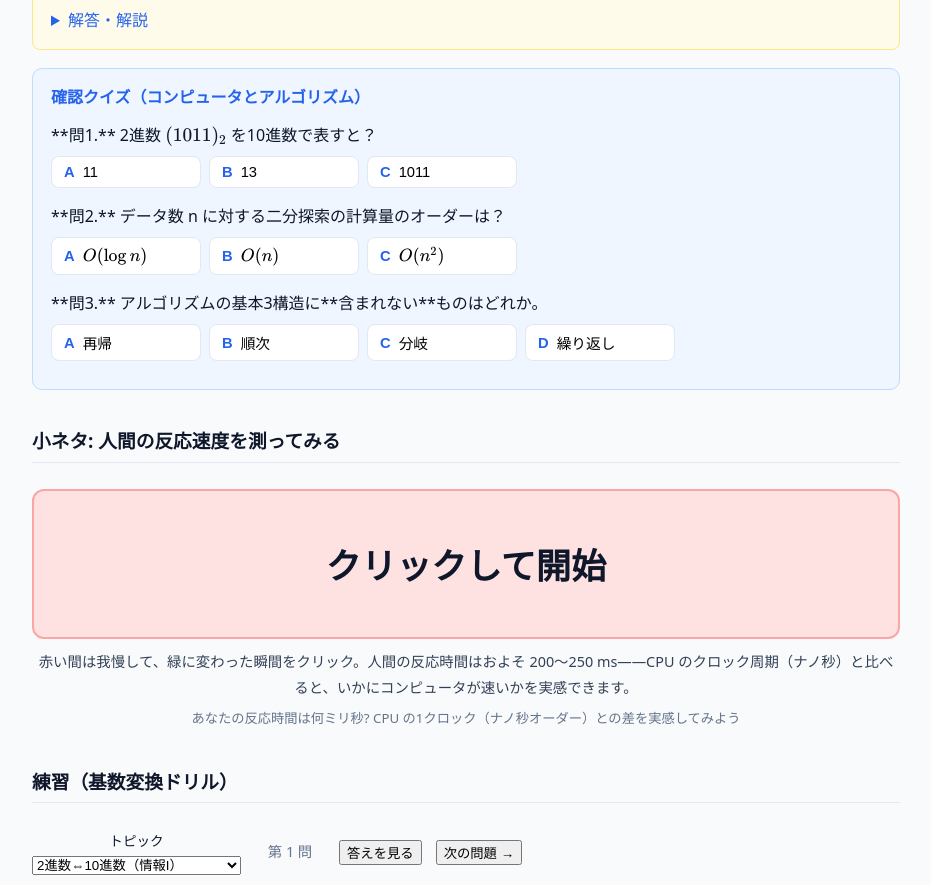
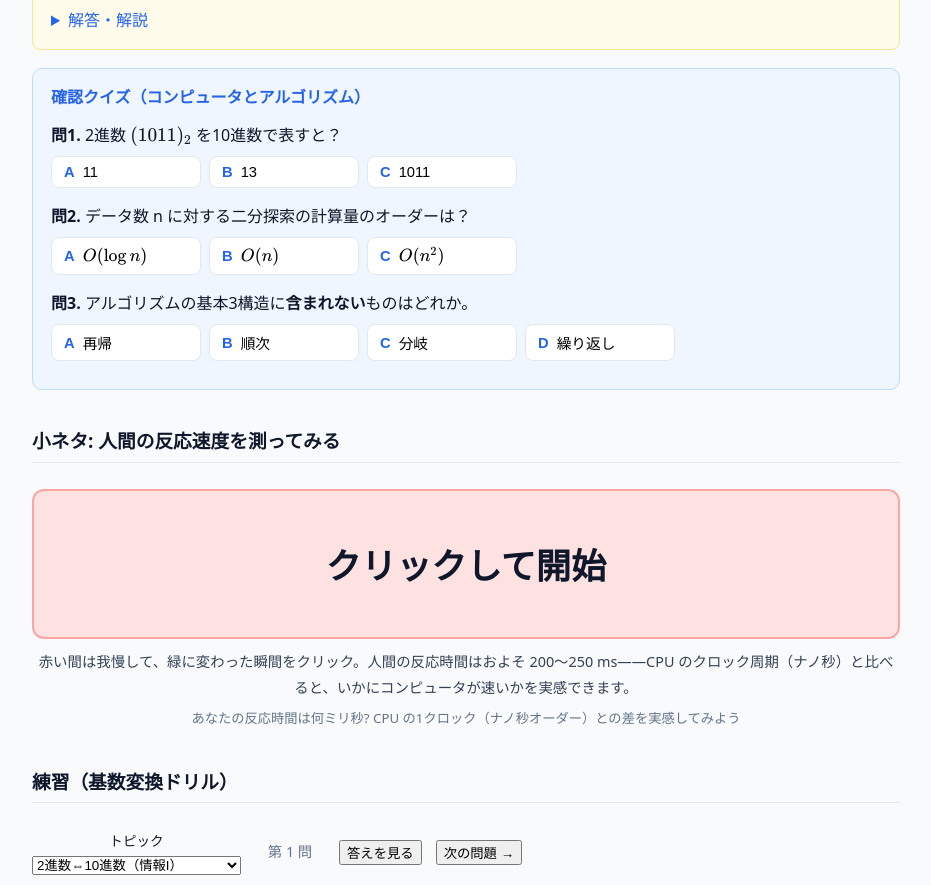
Before and after one commit to akku1139/study-blog, a React (Vite) app: page /subject/info-1/computer-basics-algorithm in a window 1280 px wide. Shown: the part 1320-2205 px from the top of the page, without its empty margins (174-1105 px from the left). Built offline with nearby package versions, Linux system fonts and the light colour scheme.

Commit message:
確認クイズの問番号と解説、ドリルの解答行で太字マークダウンがレンダリングされない不具合を修正（renderMathInText→renderInline）

```diff
--- a/src/components/QuizBlock.tsx
+++ b/src/components/QuizBlock.tsx
@@ -18,7 +18,7 @@ export function QuizBlock({ title, questions }: { title?: string; questions: Qui
         const correct = q.answerIndex;
         return (
           <div key={qi} className="quiz-question">
-            <p className="quiz-q-text">{renderMathInText(`**問${qi + 1}.** ${q.question}`)}</p>
+            <p className="quiz-q-text">{renderInline(`**問${qi + 1}.** ${q.question}`)}</p>
             <div className="quiz-choices">
               {q.choices.map((c, ci) => {
                 let cls = 'quiz-choice';
@@ -38,7 +38,7 @@ export function QuizBlock({ title, questions }: { title?: string; questions: Qui
             {answered && (
               <div className={`quiz-feedback ${selected === correct ? 'ok' : 'ng'}`}>
                 {selected === correct ? '⭕ 正解！' : `❌ 不正解。正解は ${String.fromCharCode(65 + correct)} です。`}
-                {q.explanation && <span className="quiz-explanation">{renderMathInText(q.explanation)}</span>}
+                {q.explanation && <span className="quiz-explanation">{renderInline(q.explanation)}</span>}
               </div>
             )}
           </div>
--- a/src/components/playground/MathDrill.tsx
+++ b/src/components/playground/MathDrill.tsx
@@ -729,7 +729,7 @@ export function MathDrill({ initial }: { initial?: Record<string, unknown> }) {
         <p className="widget-note"><strong>ヒント:</strong> {renderInlineSafe(problem.hint)}</p>
       )}
       {showAnswer && (
-        <div className="drill-answer">{renderMathInText(`**解答:** ${problem.answer}`)}</div>
+        <div className="drill-answer">{renderInlineSafe(`**解答:** ${problem.answer}`)}</div>
       )}
       <p className="widget-note">紙に解いてから「答えを見る」で採点しよう。問題は無限に生成できます。</p>
     </div>
```
